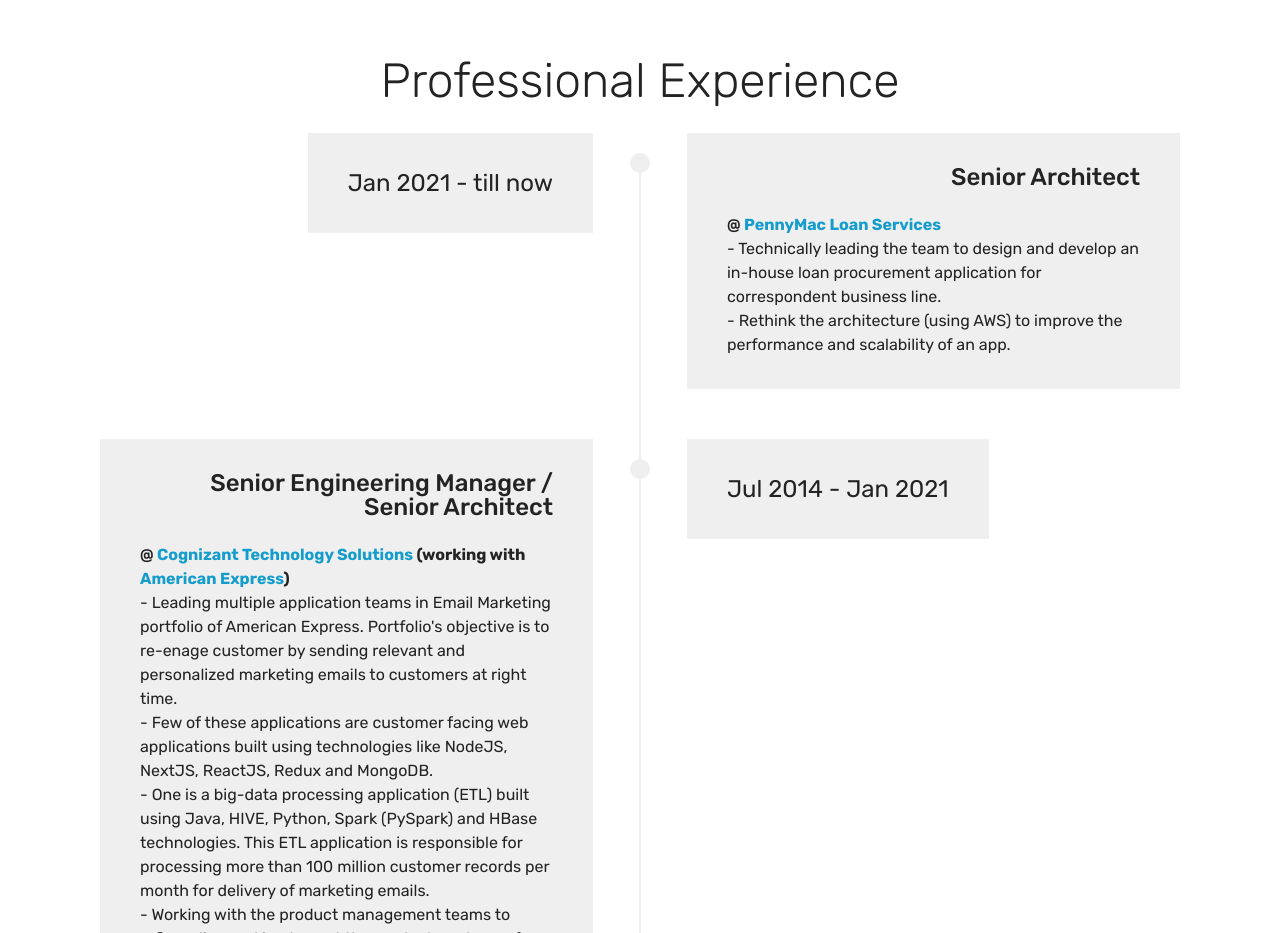
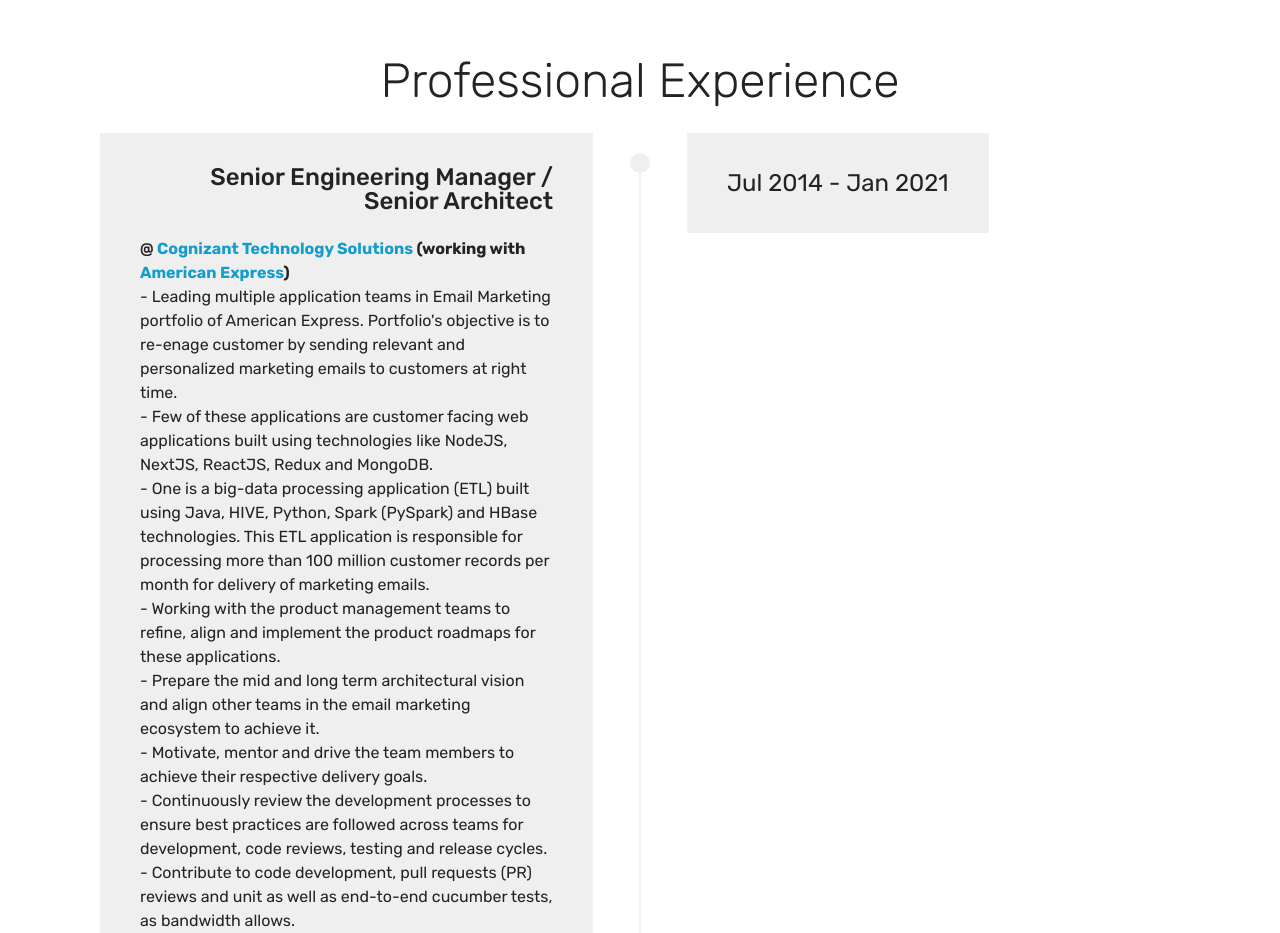
Before and after one commit to gauravdhiman/gauravdhiman.github.io, a Next.js app: page / in a window 1280 px wide. Shown: the part 2600-3533 px from the top of the page. Built offline with nearby package versions, Linux system fonts and the light colour scheme; a web font is replaced by a local one.

Commit message:
Updated the resume.

```diff
--- a/pages/index.js
+++ b/pages/index.js
@@ -259,7 +259,7 @@
         <div class="container align-center">
           <h2 class="mbr-section-title pb-3 mbr-fonts-style display-2">Professional Experience</h2>
           <div class="container timelines-container" mbri-timelines="">
-          <div class="row timeline-element separline">
+          {/* <div class="row timeline-element separline">
               <div class="timeline-date-panel col-xs-12 col-md-6  align-left">
                 <div class="time-line-date-content">
                   <p class="mbr-timeline-date mbr-fonts-style display-5">Jan 2021 - till now</p>
@@ -280,7 +280,7 @@
                     </p>
                 </div>
               </div>
-            </div>
+            </div> */}
             <div class="row timeline-element reverse separline">
               <div class="timeline-date-panel col-xs-12 col-md-6  align-left">
                 <div class="time-line-date-content">
```
Also changed, not shown: 1 other file (tests, documents, lock files or other folders).
